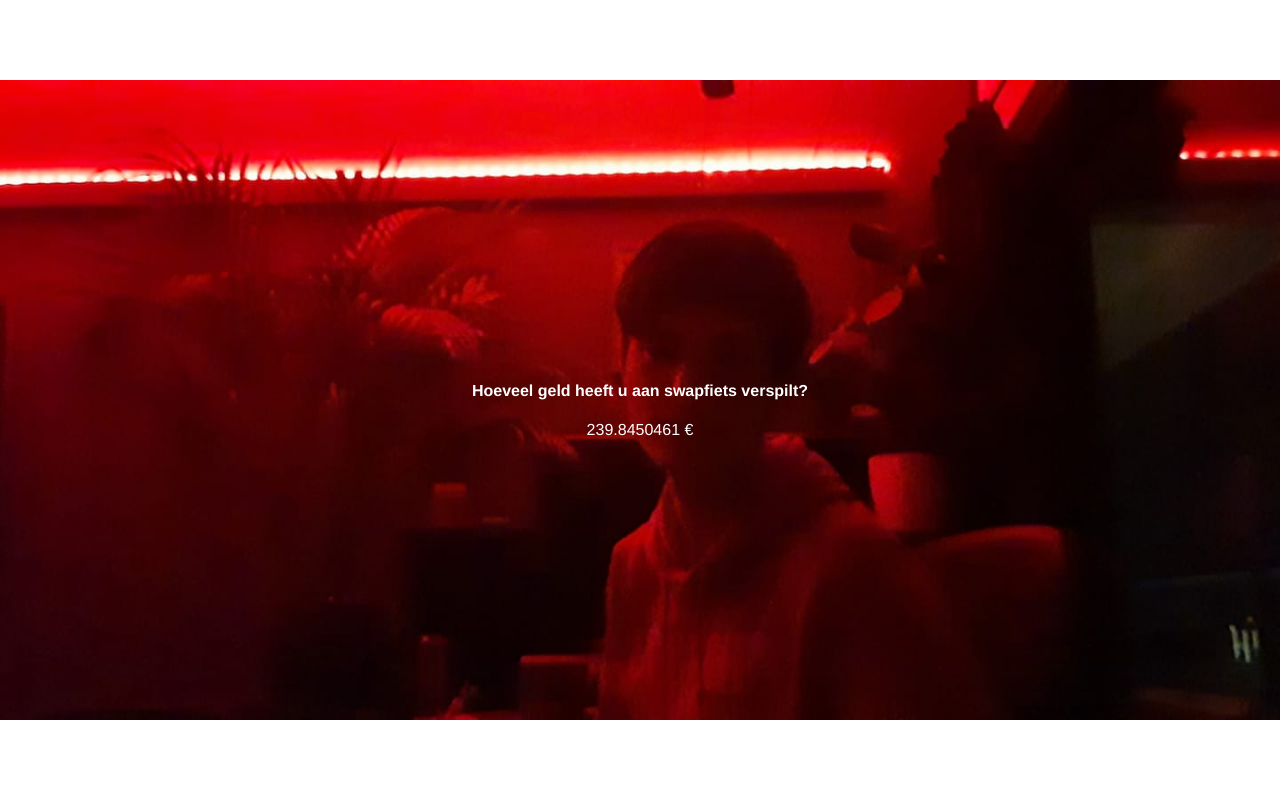
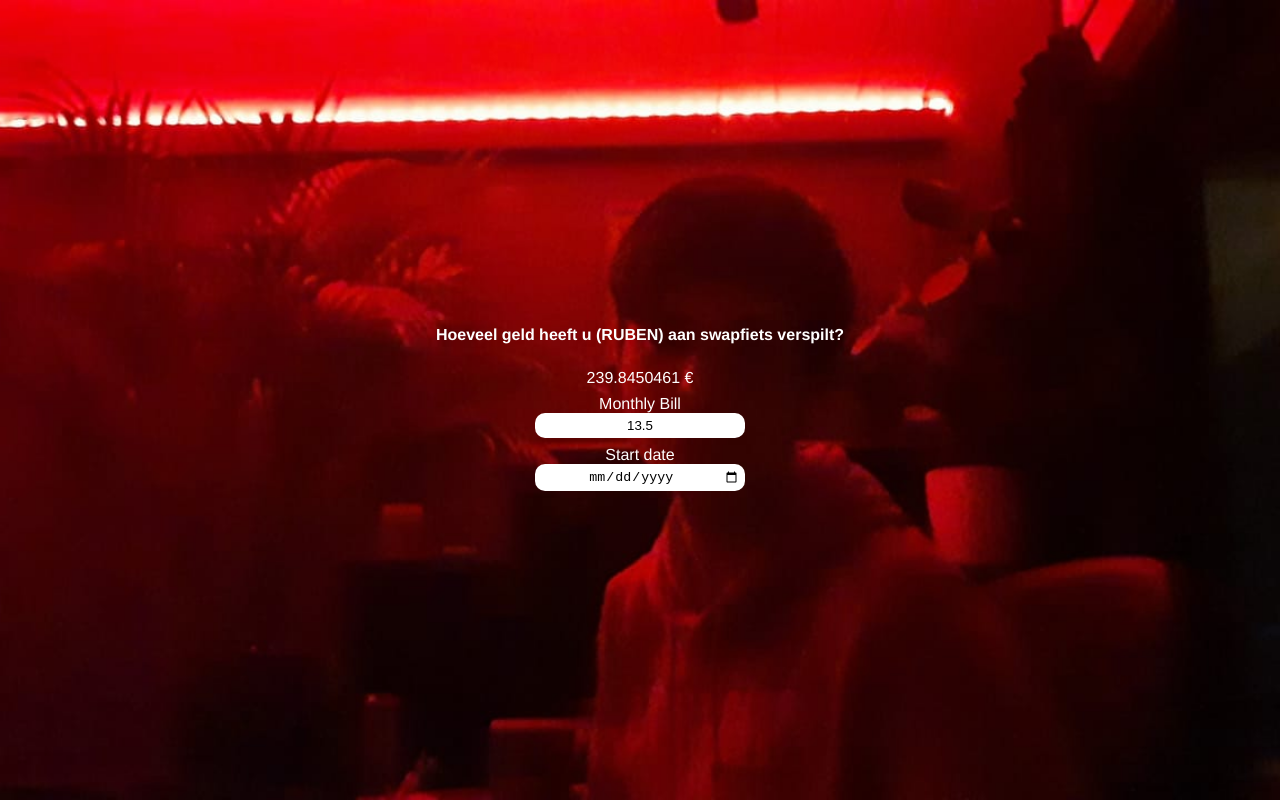
Before and after one commit to spark-156/money-wasted-on-swap-fiets-counter, a Vue app in the folder frontend/: page / in a window 1280 px wide. Built offline with nearby package versions, Linux system fonts and the light colour scheme.

Commit message:
Prettify app

```diff
--- a/frontend/src/App.vue
+++ b/frontend/src/App.vue
@@ -1,8 +1,17 @@
 <template>
   <div id="app">
-    <h4>Hoeveel geld heeft u aan swapfiets verspilt?</h4>
-    <div></div>
-  <div>{{ money }} €</div>
+    <h4>Hoeveel geld heeft u (RUBEN) aan swapfiets verspilt?</h4>
+    <div>{{ money }} €</div>
+
+    <div>
+      <label for="monthlyBill">Monthly Bill</label>
+      <input type="number" name="monthlyBill" v-model="monthlyBill">
+    </div>
+
+    <div>
+      <label for="date">Start date</label>
+      <input name="datetime-local" type="date" v-model="startDate" placeholder="2020-2-11"/>
+    </div>
   </div>
 </template>
 
@@ -18,20 +27,29 @@
   },
   mounted: function () {
     window.setInterval(() => {
-      this.money = ((Date.now() - new Date(this.startDate).getTime()) * this.monthlyBill / 1000 / 60 / 60 / 24 / 30.5).toFixed(7)
+      this.money = (
+        ((Date.now() - new Date(this.startDate).getTime()) * this.monthlyBill) /
+        1000 /
+        60 /
+        60 /
+        24 /
+        30.5
+      ).toFixed(7)
     }, 100)
   }
 }
 </script>
 
 <style>
-html, body {
+html,
+body {
+  background-color: #121212;
   padding: 0;
   margin: 0;
 }
 
 #app {
-  font-family: 'Avenir', Helvetica, Arial, sans-serif;
+  font-family: "Avenir", Helvetica, Arial, sans-serif;
   -webkit-font-smoothing: antialiased;
   -moz-osx-font-smoothing: grayscale;
 
@@ -45,13 +63,40 @@
   text-align: center;
 
   /* space on screen */
-  margin: 10vh 0;
-  height: 80vh;
+  /* margin: 10vh 0; */
+  height: 100vh;
 
   /* background image  */
   background-image: url("./assets/ruben.jpeg");
-  background-repeat:no-repeat;
+  background-repeat: no-repeat;
   background-position: center center;
   background-size: cover;
 }
+
+#app > div {
+  display: flex;
+  flex-direction: column;
+  margin: 0.5vh;
+}
+
+#app > div > input {
+  width: 200px;
+  border: none;
+  padding: 5px;
+  border-radius: 10px;
+  text-align: center;
+}
+
+/* Hide arrows for number inputs  */
+/* Chrome, Safari, Edge, Opera */
+input::-webkit-outer-spin-button,
+input::-webkit-inner-spin-button {
+  -webkit-appearance: none;
+  margin: 0;
+}
+
+/* Firefox */
+input[type=number] {
+  -moz-appearance: textfield;
+}
 </style>
```
